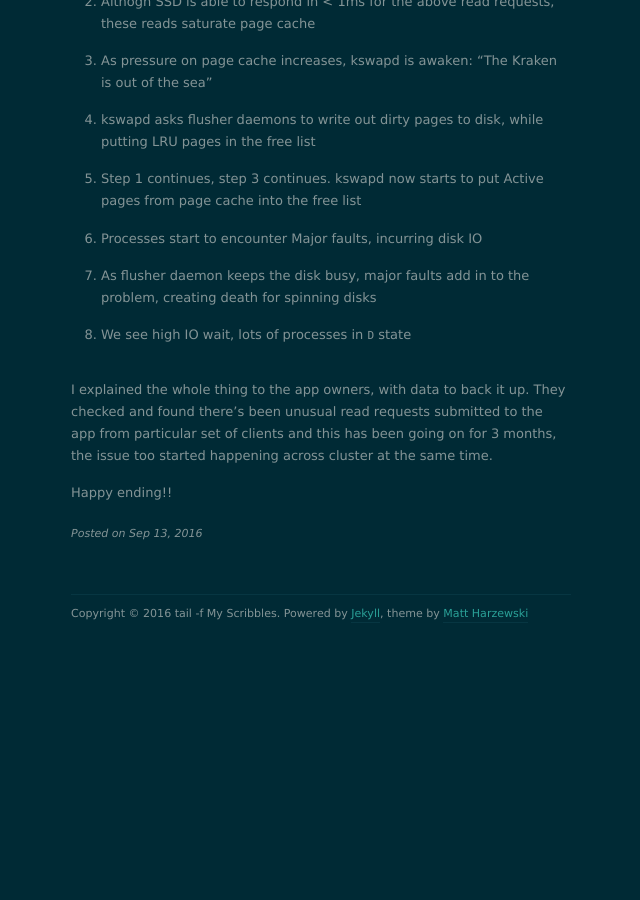
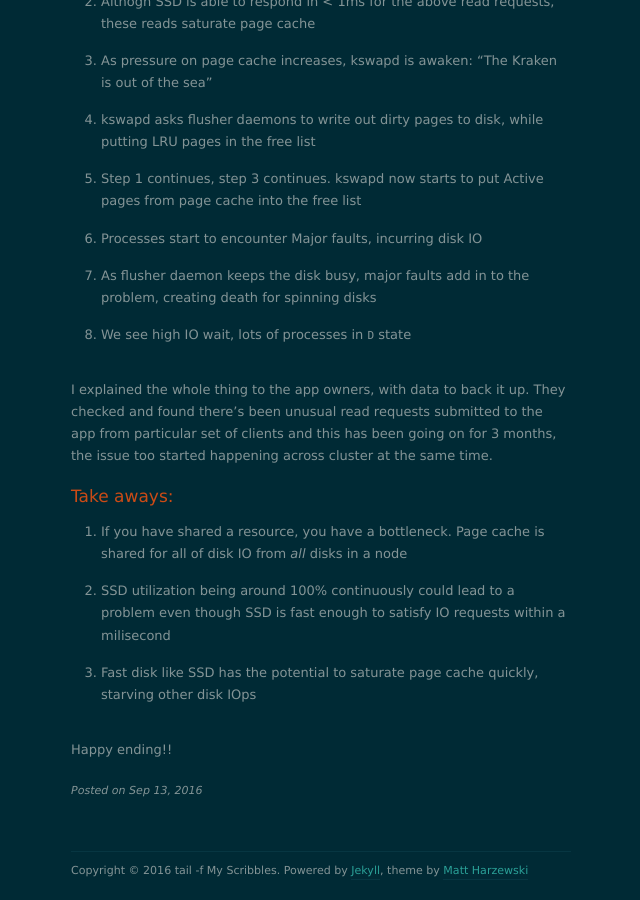
Before and after one commit to soumyadipdm/soumyadipdm.github.io, a Jekyll site: the page built from _posts/2016-09-13-a-curious-case-of-page-cache.md, in a window 1280 px wide and 900 px high, scrolled down 11553 px. Shown: the whole window, without its empty margins (319-959 px from the left). Built offline with Jekyll 4.4.1, drawn with Linux system fonts in a browser that asks for light colours; nearby versions of some CDN libraries; comment, search, counter and statistics services are not loaded; before the commit the page ends 12197 px from its top, so only the background shows below that; some of the changed text lies outside the part shown.

Commit message:
take away in the new post, spelling

```diff
--- a/_config.yml
+++ b/_config.yml
@@ -1,6 +1,6 @@
 name: "tail -f My Scribbles"
 url: http://soumyadipdm.github.io
-description: My scribbles on interesting stuffs on *nix, linux, devops, opensource
+description: My scribbles on interesting stuff on *nix, linux, devops, opensource
 
 gems: [jekyll-paginate]
 permalink: /:year/:month/:day/:title/
--- a/_posts/2016-09-13-a-curious-case-of-page-cache.md
+++ b/_posts/2016-09-13-a-curious-case-of-page-cache.md
@@ -475,4 +475,13 @@ So finally here's what is happening:
 
 I explained the whole thing to the app owners, with data to back it up. They checked and found there's been unusual read requests submitted to the app from particular set of clients and this has been going on for 3 months, the issue too started happening across cluster at the same time.
 
+Take aways:
+===========
+
+* If you have shared a resource, you have a bottleneck. Page cache is shared for all of disk IO from *all* disks in a node
+
+* SSD utilization being around 100% continuously could lead to a problem even though SSD is fast enough to satisfy IO requests within a milisecond
+
+* Fast disk like SSD has the potential to saturate page cache quickly, starving other disk IOps
+
 Happy ending!!
```
Also changed, not shown: _posts/2016-02-15-hello-github-pages.md (+1 -1 lines), README.md.
